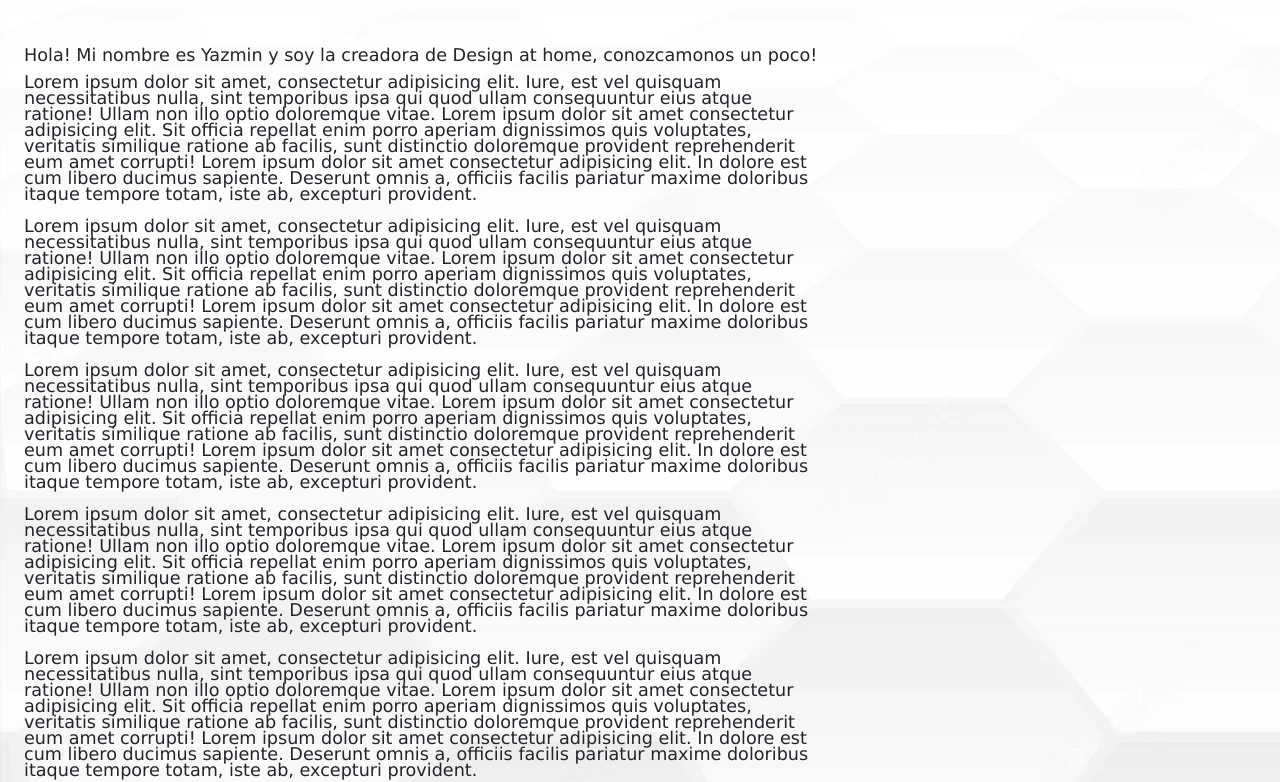
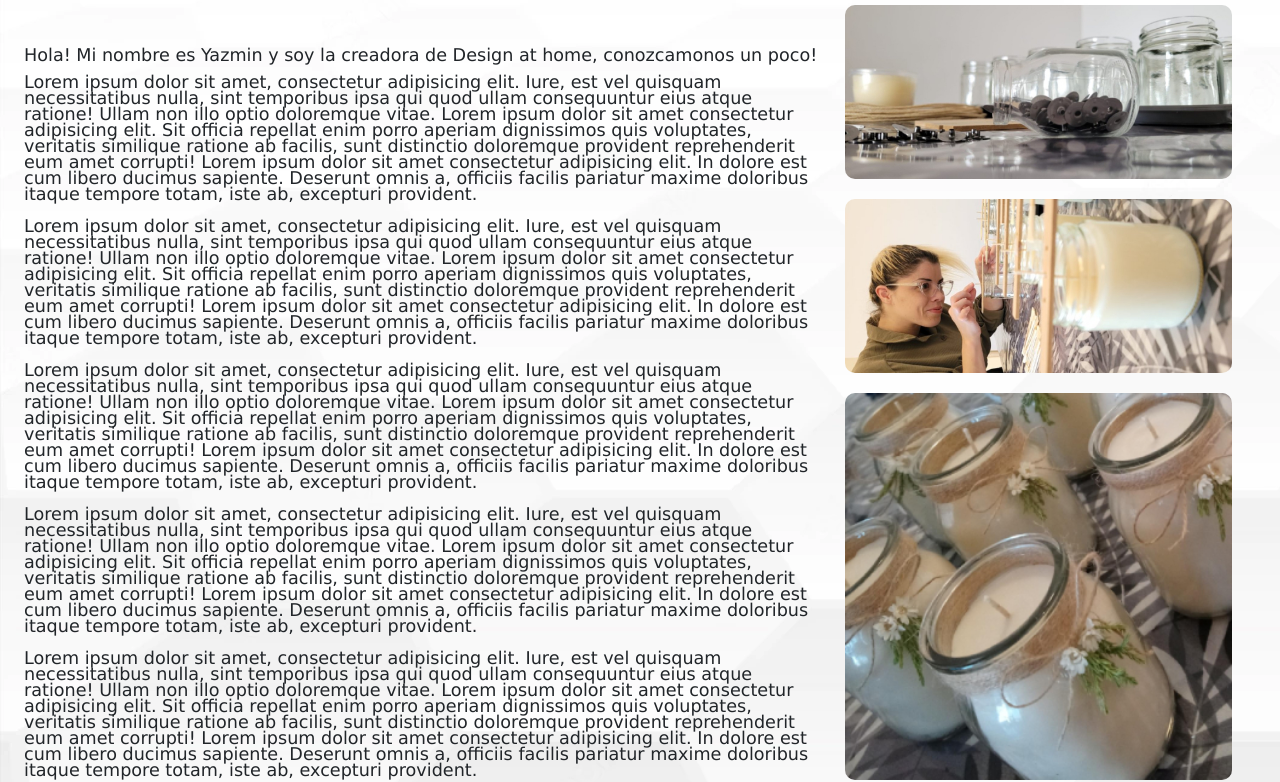
Before and after one commit to Paul9410/RepoDesafio-Paul, a plain HTML site: page Paginas/soy.html in a window 1280 px wide. Shown: the part 173-955 px from the top of the page. Drawn offline with nearby package versions, Linux system fonts and the light colour scheme; the site is published under a folder, as on GitHub Pages, so addresses that start at the root find nothing.

Commit message:
arreglo de ruteo de imagenes SOY para desafio complementario

```diff
--- a/Paginas/soy.html
+++ b/Paginas/soy.html
@@ -87,9 +87,9 @@
     </div>
 
     <section class="soy col-sm-12 col-md-12 col-lg-4">
-        <img src="/Imagenes/frasco2.jpg" alt="">
-        <img src="/Imagenes/velas2.jpg" alt="">
-        <img src="/Imagenes/velas3.jpg" alt="">
+        <img src="../Imagenes/frasco2.jpg" alt="Imagen de producción">
+        <img src="../Imagenes/velas2.jpg" alt="Imagen de frascos">
+        <img src="../Imagenes/velas3.jpg" alt="Imagen de producto final">
     </section>
     </div>
 </main>
```
